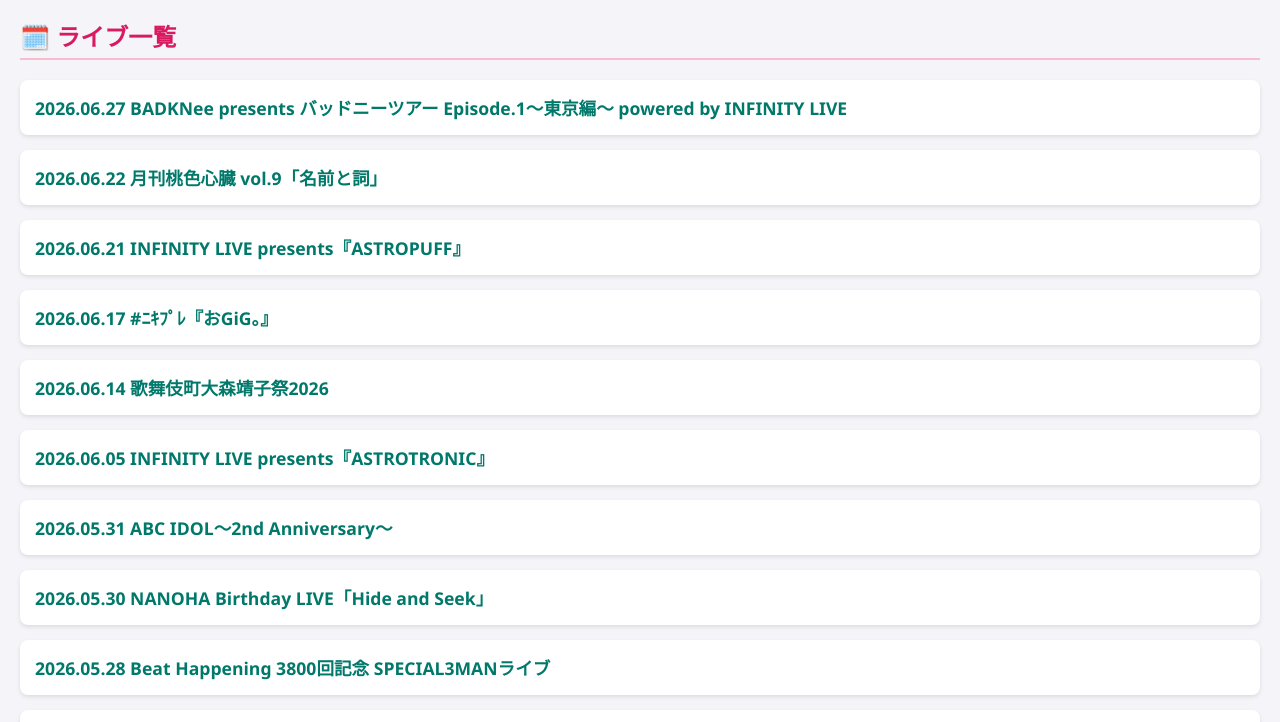
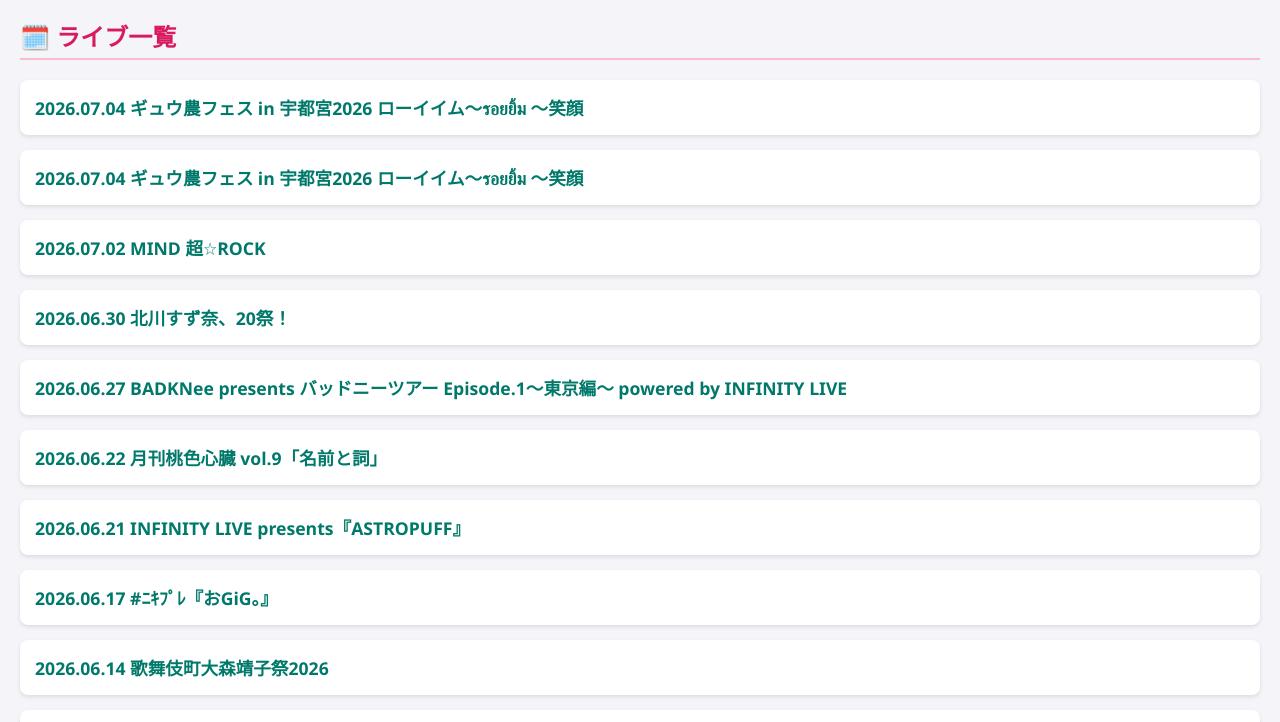
Before and after one commit to above-philos/thepinkminds_setlist, a plain HTML site: page index.html in a window 1280 px wide. Shown: the part 76-798 px from the top of the page. Drawn offline with Linux system fonts and the light colour scheme.

Commit message:
Update index.html

```diff
--- a/index.html
+++ b/index.html
@@ -196,7 +196,84 @@
     <script>
         // ★★★ ライブデータをここに記述します (全て2025年に修正) ★★★
         const ALL_LIVE_DATA = [
-       {
+        {
+    "id": "20260704_orion_square",
+    "title": "ギュウ農フェス in 宇都宮2026 ローイイム〜รอยยิ้ม 〜笑顔",
+    "date": "2026.07.04",
+    "venue": "オリオンスクエア",
+    "setlist": [
+        { "order": 1, "song": "OPSE" },
+        { "order": 2, "song": "ノーレシピ♡LOVE" },
+        { "order": 3, "song": "NEWろんりーロリータ理論" },
+        { "order": 4, "song": "MC" },
+        { "order": 5, "song": "AGE OF ZOC" },
+        { "order": 6, "song": "前髪レジスタンス" },
+        { "order": 7, "song": "FINE heART" },
+        { "order": 8, "song": "EDSE" }
+    ],
+    "encore": []
+}, {
+    "id": "20260704_heavens_rock",
+    "title": "ギュウ農フェス in 宇都宮2026 ローイイム〜รอยยิ้ม 〜笑顔",
+    "date": "2026.07.04",
+    "venue": "HEAVEN'S ROCK VJ-2",
+    "setlist": [
+        { "order": 1, "song": "SE" },
+        { "order": 2, "song": "前髪レジスタンス" },
+        { "order": 3, "song": "最終形態前夜SCAPE" },
+        { "order": 4, "song": "FINE heART" },
+        { "order": 5, "song": "MC" },
+        { "order": 6, "song": "変態ども" },
+        { "order": 7, "song": "じゃない、がしたい" },
+        { "order": 8, "song": "NEWろんりーロリータ理論" },
+        { "order": 9, "song": "EDSE" }
+    ],
+    "encore": []
+},  {
+    "id": "20260702_kouenji_high",
+    "title": "MIND 超☆ROCK",
+    "date": "2026.07.02",
+    "venue": "高円寺HIGH",
+    "setlist": [
+        { "order": 1, "song": "ノーレシピ♡LOVE" },
+        { "order": 2, "song": "MC" },
+        { "order": 3, "song": "怪獣GIGA" },
+        { "order": 4, "song": "NEWろんりーロリータ理論" },
+        { "order": 5, "song": "変態ども" },
+        { "order": 6, "song": "FINE heART" },
+        { "order": 7, "song": "MC" },
+        { "order": 8, "song": "前髪レジスタンス" },
+        { "order": 9, "song": "EDSE" }
+    ],
+    "encore": []
+},   {
+    "id": "20260630_kichijoji_shuffle",
+    "title": "北川すず奈、20祭！",
+    "date": "2026.06.30",
+    "venue": "吉祥寺SHUFFLE",
+    "setlist": [
+        { "order": 1, "song": "OPSE" },
+        { "order": 2, "song": "ノーレシピ♡LOVE（すず奈・環）" },
+        { "order": 3, "song": "NEWろんりーロリータ理論（すず奈・環）" },
+        { "order": 4, "song": "MC" },
+        { "order": 5, "song": "沼!上等ッ" },
+        { "order": 6, "song": "MC" },
+        { "order": 7, "song": "世界で1番幸せなアイドル" },
+        { "order": 8, "song": "SUMMER SHOOTER（すず奈・環）" },
+        { "order": 9, "song": "最終形態前夜SCAPE（すず奈・環）" },
+         { "order": 10, "song": "怪獣GIGA（すず奈・環）" },
+        { "order": 11, "song": "LOW hAPPYENDROLL --少女のままで死ぬ--（すず奈・環）" },
+        { "order": 12, "song": "MC" },
+        { "order": 13, "song": "前説ADvance" },
+        { "order": 14, "song": "変態ども" },
+        { "order": 15, "song": "マジックミラー" },
+        { "order": 16, "song": "FINE heART（すず奈・環）" },
+        { "order": 17, "song": "MC・集合写真" },
+        { "order": 18, "song": "非国民的ヒーロー（すず奈・環）" },
+        { "order": 19, "song": "EDSE" },
+    ],
+    "encore": []
+}, {
     "id": "20260627_yotsuya_lotus",
     "title": "BADKNee presents バッドニーツアー Episode.1〜東京編〜 powered by INFINITY LIVE",
     "date": "2026.06.27",
```
